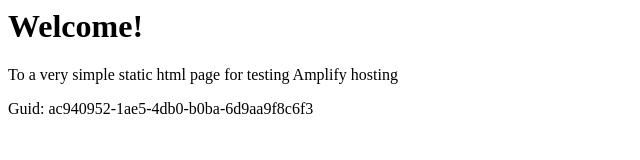
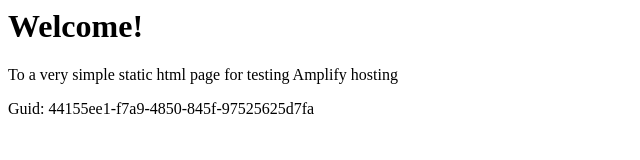
Before and after one commit to aws-aemilia-gru/Github-PR-Commit-Integration-Test-DoNotTouch-GitHubWebhookPushCanaryTest-v1-prod-sa-east-1, a website: page src/index.html in a window 1280 px wide. Shown: the full height of the page, 0-640 px from the left. Drawn offline with Linux system fonts and the light colour scheme.

Commit message:
commit from integ tests

```diff
--- a/src/index.html
+++ b/src/index.html
@@ -12,6 +12,6 @@
 <body>
     <h1>Welcome!</h1>
     <p>To a very simple static html page for testing Amplify hosting</p>
-    <p>Guid: ac940952-1ae5-4db0-b0ba-6d9aa9f8c6f3</p></body>
+    <p>Guid: 44155ee1-f7a9-4850-845f-97525625d7fa</p></body>
 
 </html>
```
